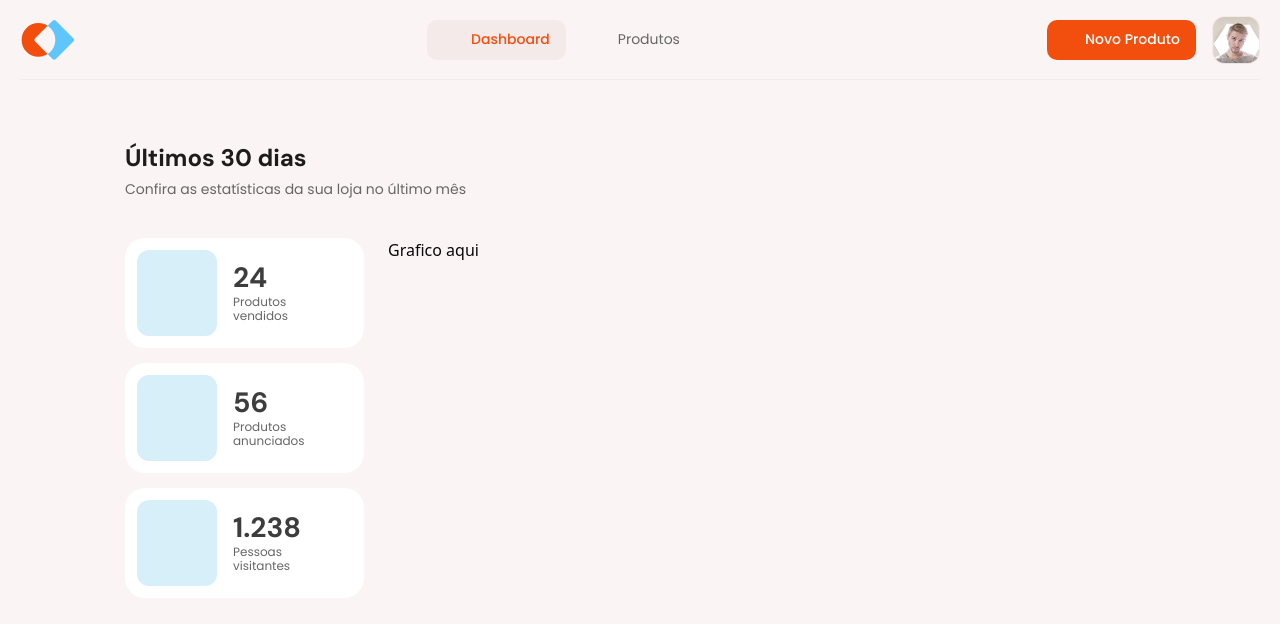
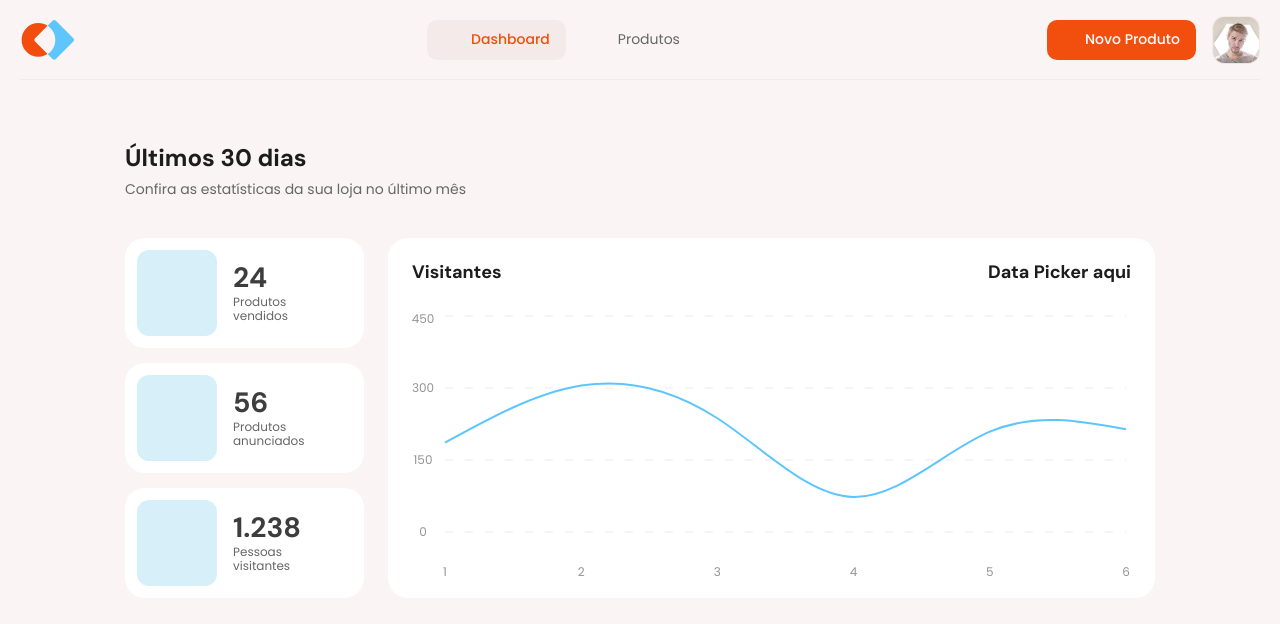
Before and after one commit to ropdias/marketplace-web, a React (Vite) app: page / in a window 1280 px wide. Shown: the top 624 px of the page. Built offline with nearby package versions, Linux system fonts and the light colour scheme; some icons are missing.

Commit message:
create DashboardChart based on figma design

```diff
--- /dev/null
+++ b/src/pages/app/dashboard/dashboard-chart.tsx
@@ -0,0 +1,110 @@
+import { UserMultipleIcon } from 'hugeicons-react'
+import { CartesianGrid, Line, LineChart, Text, XAxis, YAxis } from 'recharts'
+
+import {
+  ChartConfig,
+  ChartContainer,
+  ChartTooltip,
+  ChartTooltipContent,
+} from '@/components/ui/chart'
+import { getTailwindClass } from '@/lib/tailwindUtils'
+import { cn } from '@/lib/utils'
+
+export const description = 'A line chart'
+
+const chartData = [
+  { day: '1', visitors: 186 },
+  { day: '2', visitors: 305 },
+  { day: '3', visitors: 237 },
+  { day: '4', visitors: 73 },
+  { day: '5', visitors: 209 },
+  { day: '6', visitors: 214 },
+]
+
+const chartConfig = {
+  visitors: {
+    label: 'visitantes',
+    icon: UserMultipleIcon,
+    color: 'hsl(var(--blue-base))',
+  },
+} satisfies ChartConfig
+
+export function DashboardChart() {
+  return (
+    <ChartContainer config={chartConfig} className="min-h-[266px] w-full">
+      <LineChart accessibilityLayer data={chartData}>
+        <CartesianGrid
+          vertical={false}
+          strokeDasharray="8 12"
+          stroke="hsl(var(--gray-200))"
+          strokeOpacity={0.2}
+        />
+        <XAxis
+          dataKey="day"
+          tickLine={false}
+          axisLine={false}
+          height={40}
+          tick={({ x, y, payload }) => {
+            return (
+              <Text
+                x={x}
+                y={y + 32}
+                width={24}
+                textAnchor="middle"
+                className={cn(getTailwindClass('font-body-xs'))}
+                verticalAnchor="middle"
+              >
+                {payload.value}
+              </Text>
+            )
+          }}
+        />
+        <YAxis
+          dataKey="visitors"
+          width={28}
+          axisLine={false}
+          tickLine={false}
+          tickCount={4}
+          tick={({ x, y, payload, index }) => {
+            let adjustedY = y
+            if (index === 3) {
+              adjustedY = y - 4
+            }
+            return (
+              <Text
+                x={x - 14}
+                y={adjustedY}
+                width={24}
+                textAnchor="middle"
+                verticalAnchor="middle"
+                className={cn(getTailwindClass('font-body-xs'))}
+              >
+                {payload.value}
+              </Text>
+            )
+          }}
+          allowDecimals={false}
+        />
+        <ChartTooltip
+          cursor={false}
+          content={
+            <ChartTooltipContent
+              labelFormatter={(label) => `${label} DE JULHO`}
+              labelClassName={cn(
+                getTailwindClass('font-label-sm'),
+                'text-gray-400',
+              )}
+            />
+          }
+        />
+        <Line
+          dataKey="visitors"
+          type="natural"
+          stroke="var(--color-visitors)"
+          strokeWidth={2}
+          dot={false}
+        />
+      </LineChart>
+    </ChartContainer>
+  )
+}
--- a/src/pages/app/dashboard/dashboard.tsx
+++ b/src/pages/app/dashboard/dashboard.tsx
@@ -4,6 +4,7 @@ import { Helmet } from 'react-helmet-async'
 import { getTailwindClass } from '@/lib/tailwindUtils'
 import { cn } from '@/lib/utils'
 
+import { DashboardChart } from './dashboard-chart'
 import { DashboardItem } from './dashboard-item'
 
 export function Dashboard() {
@@ -38,8 +39,20 @@ export function Dashboard() {
           count={1.238}
           label="Pessoas visitantes"
         />
-        <div className="col-start-2 col-end-3 row-start-1 row-end-4">
-          Grafico aqui
+        <div className="col-start-2 col-end-3 row-start-1 row-end-4 flex flex-col gap-7 rounded-[20px] bg-white px-6 pb-5 pt-6">
+          <div className="flex items-center justify-between">
+            <p
+              className={cn('text-gray-500', getTailwindClass('font-title-sm'))}
+            >
+              Visitantes
+            </p>
+            <p
+              className={cn('text-gray-500', getTailwindClass('font-title-sm'))}
+            >
+              Data Picker aqui
+            </p>
+          </div>
+          <DashboardChart />
         </div>
       </div>
     </>
```
